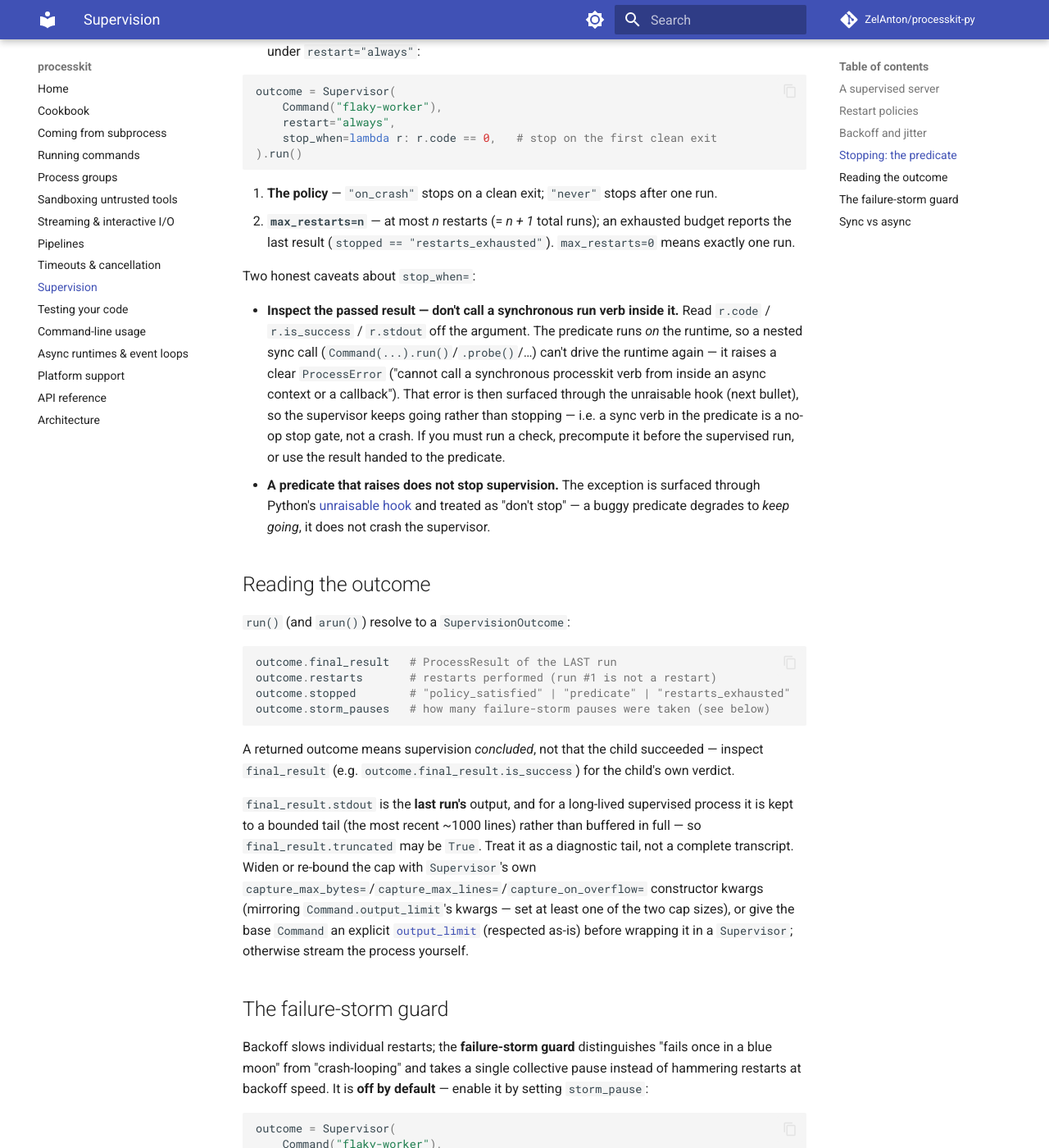
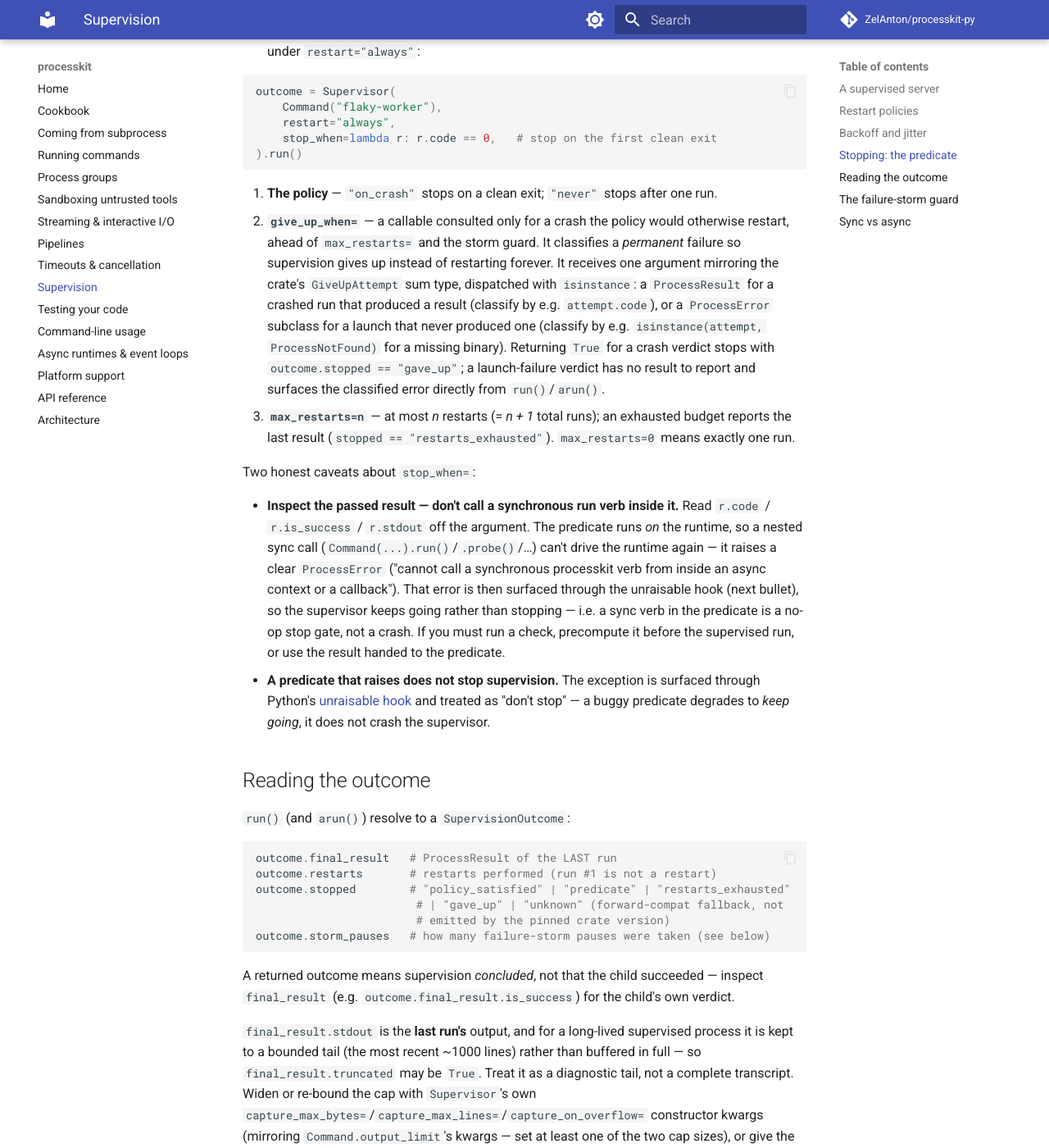
Before and after one commit to ZelAnton/processkit-py, an MkDocs documentation site: the page built from docs/supervision.md, in a window 1280 px wide and 1400 px high, scrolled down 2165 px. Shown: the whole window at 82% size. Built offline with MkDocs 1.6.1 and Material for MkDocs 9.7.7, drawn with Linux system fonts in a browser that asks for light colours; comment, search, counter and statistics services are not loaded.

Commit message:
Fix over-/under-claims about retry, tee sinks, JobRunner and give_up_when in guides

````diff
--- a/docs/supervision.md
+++ b/docs/supervision.md
@@ -97,7 +97,17 @@ Three gates are checked, in order, after every completed run:
    ```
 
 2. **The policy** — `"on_crash"` stops on a clean exit; `"never"` stops after one run.
-3. **`max_restarts=n`** — at most *n* restarts (= *n + 1* total runs); an exhausted
+3. **`give_up_when=`** — a callable consulted only for a crash the policy would
+   otherwise restart, ahead of `max_restarts=` and the storm guard. It classifies a
+   *permanent* failure so supervision gives up instead of restarting forever. It
+   receives one argument mirroring the crate's `GiveUpAttempt` sum type, dispatched
+   with `isinstance`: a `ProcessResult` for a crashed run that produced a result
+   (classify by e.g. `attempt.code`), or a `ProcessError` subclass for a launch that
+   never produced one (classify by e.g. `isinstance(attempt, ProcessNotFound)` for a
+   missing binary). Returning `True` for a crash verdict stops with
+   `outcome.stopped == "gave_up"`; a launch-failure verdict has no result to report
+   and surfaces the classified error directly from `run()`/`arun()`.
+4. **`max_restarts=n`** — at most *n* restarts (= *n + 1* total runs); an exhausted
    budget reports the last result (`stopped == "restarts_exhausted"`).
    `max_restarts=0` means exactly one run.
 
@@ -125,6 +135,8 @@ Two honest caveats about `stop_when=`:
 outcome.final_result   # ProcessResult of the LAST run
 outcome.restarts       # restarts performed (run #1 is not a restart)
 outcome.stopped        # "policy_satisfied" | "predicate" | "restarts_exhausted"
+                        # | "gave_up" | "unknown" (forward-compat fallback, not
+                        # emitted by the pinned crate version)
 outcome.storm_pauses   # how many failure-storm pauses were taken (see below)
 ```
 
````
Also changed, not shown: docs/cookbook.md (+6 -4 lines), docs/testing.md (+1 -1 lines), docs/timeouts-and-cancellation.md (+7 -5 lines).
